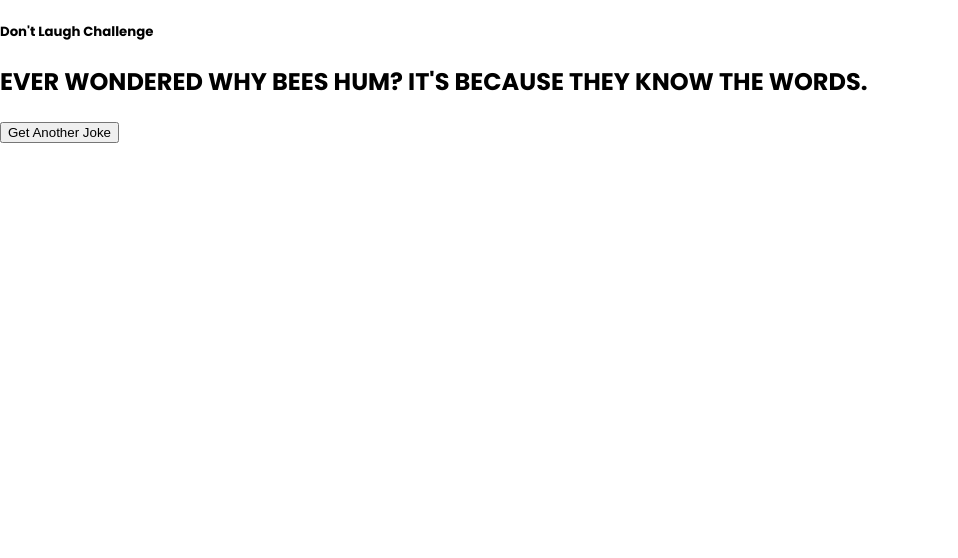
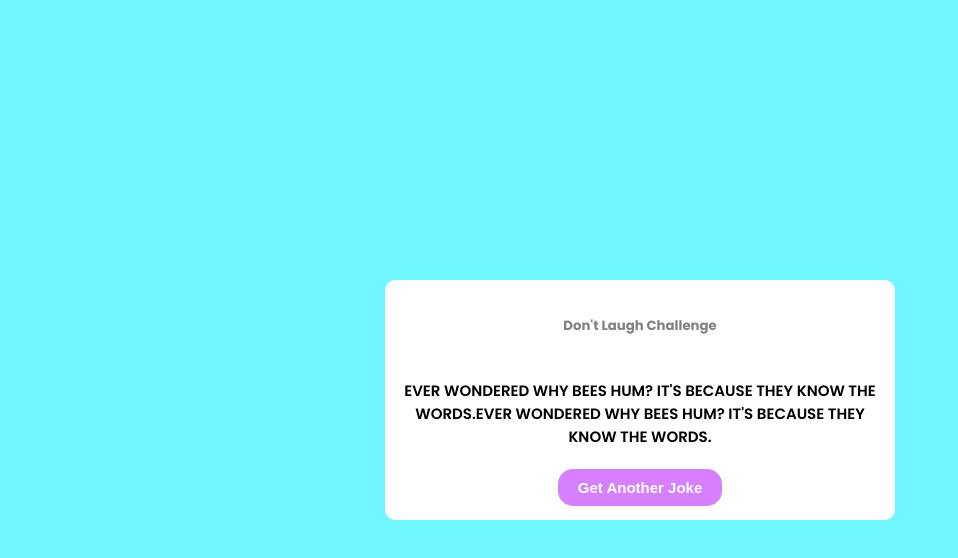
Before and after one commit to Ameer2000Mzori/Dad-Jokes, a website built with webpack: page src/index.html in a window 1280 px wide. Shown: the whole page, without its empty margins (0-958 px from the left). Built offline with nearby package versions, Linux system fonts and the light colour scheme.

Commit message:
added styling and some html change

```diff
--- a/src/index.html
+++ b/src/index.html
@@ -14,7 +14,10 @@
     <header class="header">
       <div class="jokes-Wrapper">
         <h5>Don't Laugh Challenge</h5>
-        <h2>EVER WONDERED WHY BEES HUM? IT'S BECAUSE THEY KNOW THE WORDS.</h2>
+        <h2>
+          EVER WONDERED WHY BEES HUM? IT'S BECAUSE THEY KNOW THE WORDS.EVER
+          WONDERED WHY BEES HUM? IT'S BECAUSE THEY KNOW THE WORDS.
+        </h2>
         <button class="other-Joke">Get Another Joke</button>
       </div>
     </header>
--- a/src/style.scss
+++ b/src/style.scss
@@ -5,3 +5,57 @@ body {
   padding: 0;
   margin: 0;
 }
+
+.header {
+  height: 100vh;
+  width: 100vw;
+  background-color: rgba(0, 238, 255, 0.555);
+  display: flex;
+  flex-direction: column;
+  text-align: center;
+  align-items: center;
+  justify-content: center;
+
+  .jokes-Wrapper {
+    display: flex;
+    flex-direction: column;
+    padding: 5px;
+    text-align: center;
+    align-items: center;
+    justify-content: space-evenly;
+    height: 230px;
+    width: 500px;
+    background-color: white;
+    border-radius: 10px;
+
+    h5 {
+      color: gray;
+    }
+
+    h2 {
+      font-size: 15px;
+      font-weight: 600;
+    }
+
+    button {
+      padding: 10px 20px;
+      font-size: 15px;
+      font-weight: 600;
+      border-radius: 15px;
+      border-style: none;
+      background-color: rgb(214, 127, 255);
+      color: white;
+    }
+
+    :hover {
+      background-color: rgba(214, 127, 255, 0.363);
+      color: rgb(80, 80, 80);
+      cursor: pointer;
+    }
+
+    :active {
+      background-color: rgb(214, 127, 255);
+      color: white;
+    }
+  }
+}
```
Also changed, not shown: src/style.css, 1 other file.
